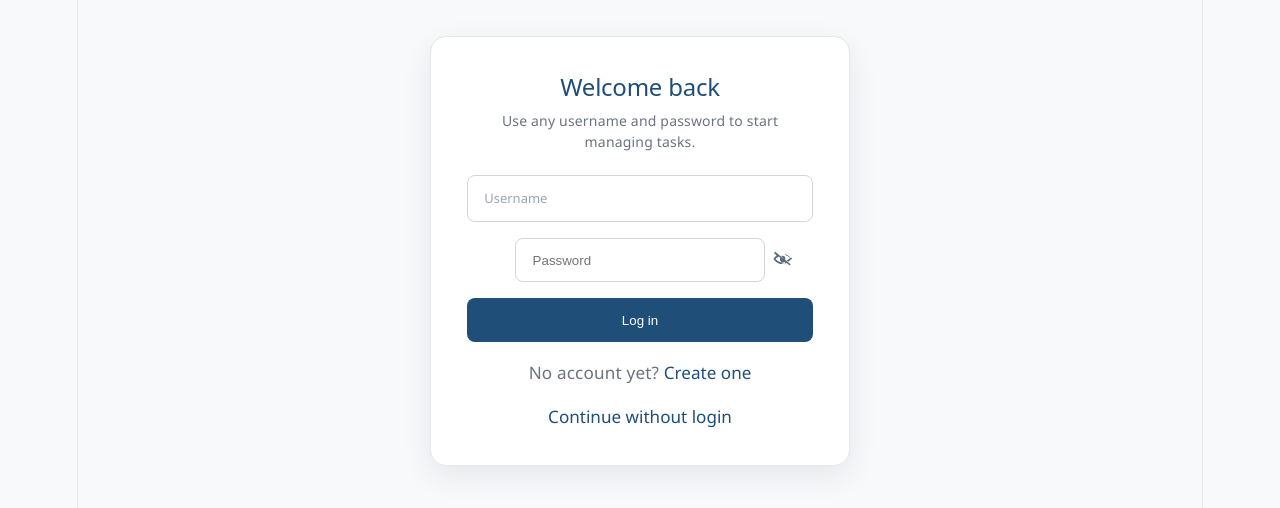
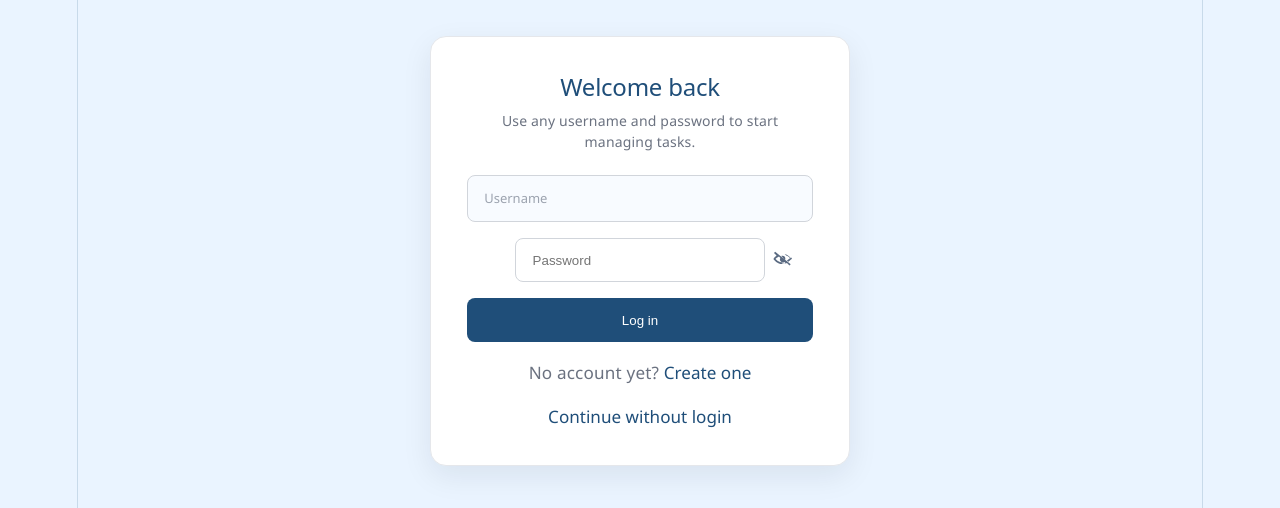
Before and after one commit to jeffGodonou/smart-task-manager, a React (Vite) app in the folder frontend/frontend/: page / in a window 1280 px wide. Shown: the top 508 px of the page. Built offline with nearby package versions, Linux system fonts and the light colour scheme; no server answers.

Commit message:
Deepened the difference of shade for theme light and  blue

```diff
--- a/frontend/frontend/src/App.css
+++ b/frontend/frontend/src/App.css
@@ -7,25 +7,25 @@
 
 :root,
 :root[data-theme='blue'] {
-  --navy:        #1F4E79;
-  --navy-hover:  #2D6A9F;
-  --navy-pale:   #E6F1FB;
-  --green:       #2D7A4F;
-  --green-pale:  #E8F5EE;
-  --amber:       #854F0B;
-  --amber-pale:  #FEF3C7;
-  --red:         #A32D2D;
-  --red-pale:    #FCEBEB;
-  --text:        #1A1A2E;
-  --text-muted:  #6B7280;
-  --border:      #E5E7EB;
-  --bg:          #F8F9FB;
-  --surface:     #FFFFFF;
+  --navy:        #0f4c81;
+  --navy-hover:  #1f6aa8;
+  --navy-pale:   #dbeeff;
+  --green:       #1e8f68;
+  --green-pale:  #dcf7eb;
+  --amber:       #a15f08;
+  --amber-pale:  #fff0c9;
+  --red:         #b43636;
+  --red-pale:    #ffe4e4;
+  --text:        #10253d;
+  --text-muted:  #56708f;
+  --border:      #c8daea;
+  --bg:          #eaf4ff;
+  --surface:     #f8fbff;
   --white:       #FFFFFF;
   --radius:      8px;
   --radius-lg:   12px;
-  --shadow-sm:   0 1px 3px rgba(0,0,0,0.06), 0 1px 2px rgba(0,0,0,0.04);
-  --shadow-md:   0 4px 12px rgba(0,0,0,0.08);
+  --shadow-sm:   0 1px 3px rgba(9,40,77,0.08), 0 1px 2px rgba(9,40,77,0.06);
+  --shadow-md:   0 12px 28px rgba(15,76,129,0.14);
   --font:        "Segoe UI", "Inter", "Arial", sans-serif;
   color-scheme: light;
 }
@@ -43,7 +43,7 @@
   --text:        #1b2330;
   --text-muted:  #687385;
   --border:      #d9e0e8;
-  --bg:          #f6f7fb;
+  --bg:          #f7f8fa;
   --surface:     #ffffff;
   --white:       #ffffff;
   --shadow-sm:   0 1px 3px rgba(17,24,39,0.06), 0 1px 2px rgba(17,24,39,0.04);
```
